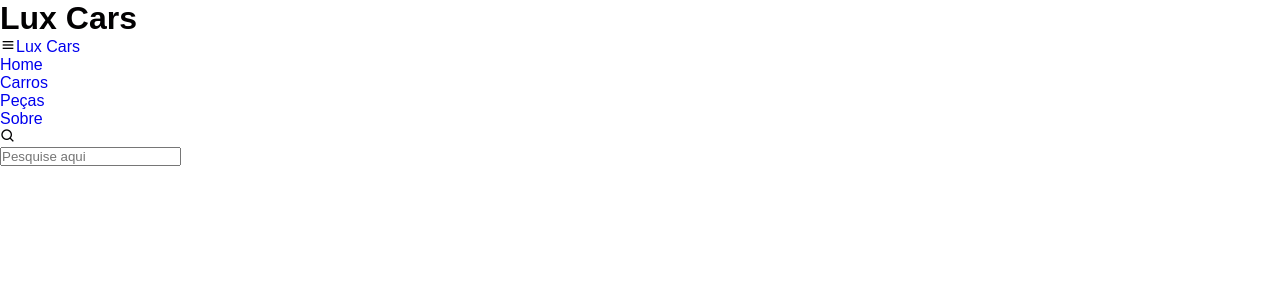
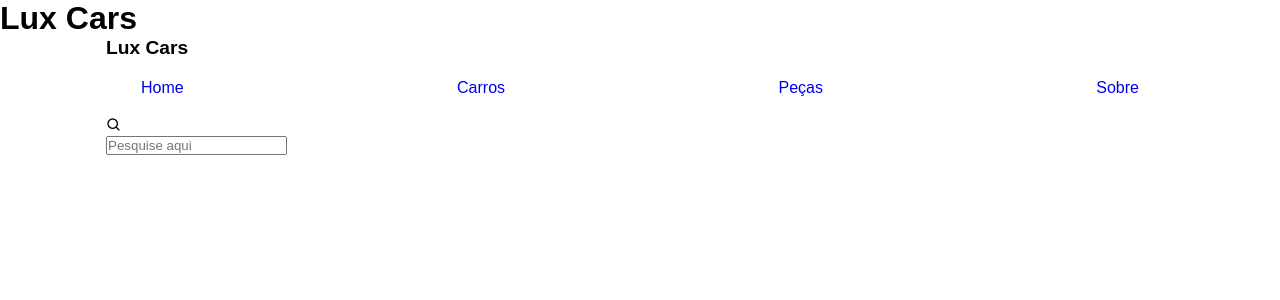
Before and after one commit to viana3022/Car-Sale, a Vue app: page / in a window 1280 px wide. Shown: the top 300 px of the page. Built offline with nearby package versions, Linux system fonts and the light colour scheme.

Commit message:
alterações navbar

```diff
--- a/public/index.html
+++ b/public/index.html
@@ -10,6 +10,6 @@
   </head>
   <body>
     <div id="app"></div>
-    <!-- built files will be auto injected -->
+
   </body>
 </html>
--- a/src/App.vue
+++ b/src/App.vue
@@ -1,6 +1,8 @@
 <template>
-  <PaginaInicial/>
-  <NavBar/>
+  <div>
+    <PaginaInicial/>
+    <NavBar/>
+  </div>
 </template>
 
 <script>
--- a/src/components/NavBar.vue
+++ b/src/components/NavBar.vue
@@ -33,7 +33,8 @@ export default {
 </script>
 
 <style>
-    .container{
+
+    .nav-container{
         max-width: 1068px;
         margin-left: auto;
         margin-right: auto;
@@ -48,12 +49,35 @@ export default {
         z-index: 100;
     }
 
-    .nav{
+    .navbar{
         display: flex;
         align-items: center;
         justify-content: space-between;
         padding: 20px 35px;
     }
 
+    #menu-icon{
+        font-size: 24px;
+        cursor: pointer;
+        color: var(--text-color);
+        display: none;
+    }
+
+    .logo{
+        font-size: 1.2rem;
+        font-weight: 700;
+        color: var(--text-color);
+    }
+
+    .logo span{
+        color: var(--main-color);
+    }
+
+    .navbar{
+        display: flex;
+        column-gap: 2rem;
+
+    }
+
 
 </style>
```
